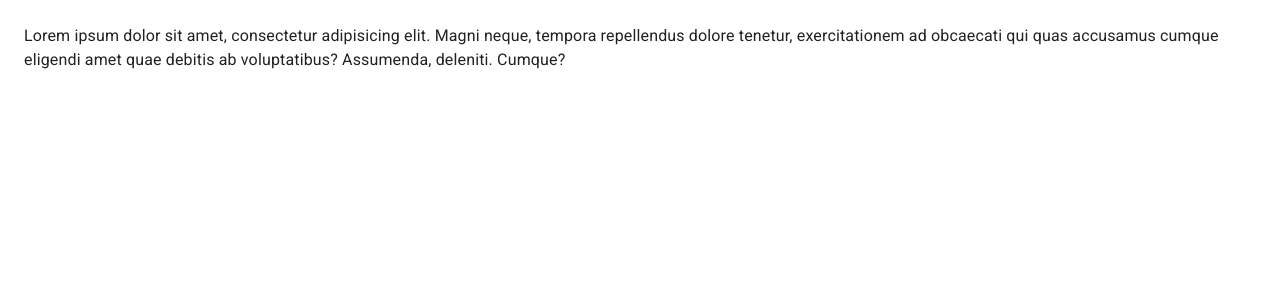
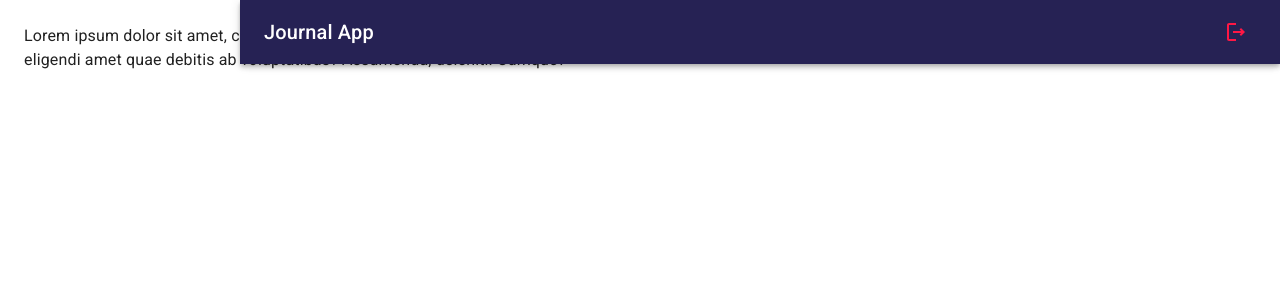
Before and after one commit to Lexxus-Cris/journal-app, a React (Vite) app: page / in a window 1280 px wide. Shown: the top 300 px of the page. Built offline with nearby package versions, Linux system fonts and the light colour scheme.

Commit message:
Maquetado del navbar e implementacion en el Layout

```diff
--- /dev/null
+++ b/src/journal/components/Navbar.jsx
@@ -0,0 +1,31 @@
+import { LogoutOutlined, MenuOutlined } from '@mui/icons-material'
+import { AppBar, Grid, IconButton, Toolbar, Typography } from '@mui/material'
+
+export const Navbar = ({ drawerWidth = 240 }) => {
+    return (
+        <AppBar
+            position='fixed'
+            sx={{
+                width: { sm: `calc(100% - ${drawerWidth}px)`},
+                ml: { sm: `${drawerWidth}px`}
+            }}
+        >
+            <Toolbar>
+                <IconButton
+                    color='inherit'
+                    edge='start'
+                    sx={{ mr: 2, display: { sm: 'none' }}}
+                >
+                    <MenuOutlined />
+                </IconButton>
+
+                <Grid container direction='row' justifyContent='space-between' alignItems='center'>
+                    <Typography variant='h6' nowrap component='div'>Journal App</Typography>
+                    <IconButton color='error'>
+                        <LogoutOutlined />
+                    </IconButton>
+                </Grid>
+            </Toolbar>
+        </AppBar>
+    )
+}
--- /dev/null
+++ b/src/journal/components/index.js
@@ -0,0 +1 @@
+export * from './Navbar';
--- a/src/journal/layout/JournalLayout.jsx
+++ b/src/journal/layout/JournalLayout.jsx
@@ -1,4 +1,5 @@
 import { Box } from "@mui/material"
+import { Navbar } from "../components";
 
 const drawerWidth = 240;
 
@@ -6,6 +7,7 @@ export const JournalLayout = ({ children }) => {
     return (
         <Box sx={{ display: 'flex' }}>
             {/* Navbar */}
+            <Navbar drawerWidth={drawerWidth} />
 
             {/* Sidebar */}
 
```
